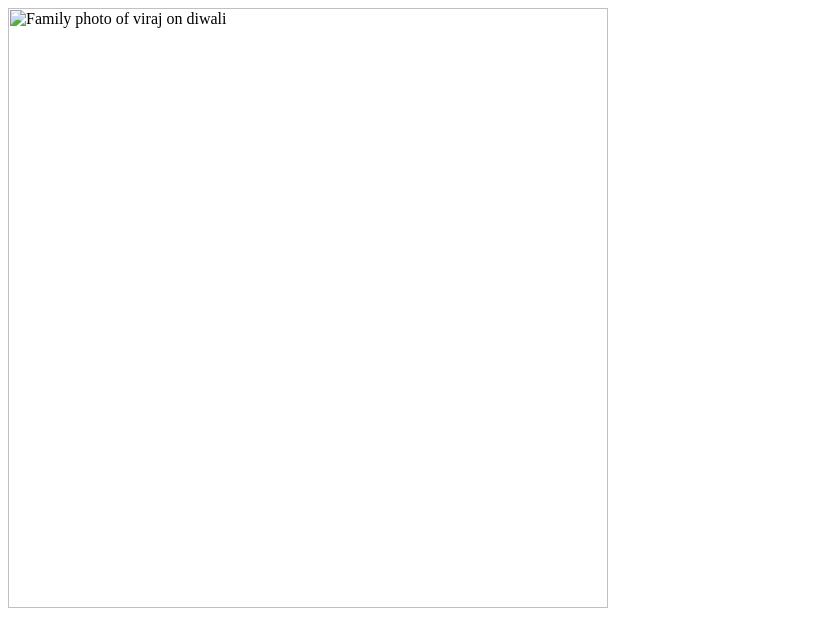
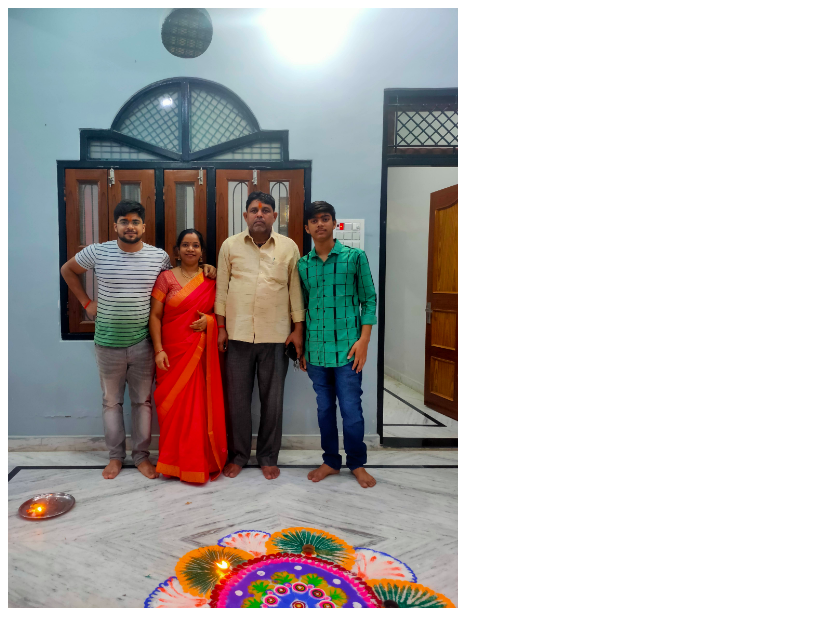
Before and after one commit to iamviraj/cv, a plain HTML site: page index.html in a window 1280 px wide. Shown: the top 626 px of the page, without its empty margins (0-824 px from the left). Drawn offline with Linux system fonts and the light colour scheme.

Commit message:
Update index.html

```diff
--- a/index.html
+++ b/index.html
@@ -6,7 +6,7 @@
     <title>Viraj Kesarwani</title>
 </head>
 <body>
-    <img src = "family_photo.jpg" alt="Family photo of viraj on diwali" height="600">
+    <img src = "Family Photo.jpg" alt="Family photo of viraj on diwali" height="600">
     <h1>Viraj Kesarwani</h1>
     <em><p>GET at <strong>IGL</strong>, Delhi & Co-founder of <strong>INWO</strong></p></em>
     <p>I am a Mechanical Engineer. I love formulizing sustainable solution of complex problems. I love coffee & social work.</p>
```
